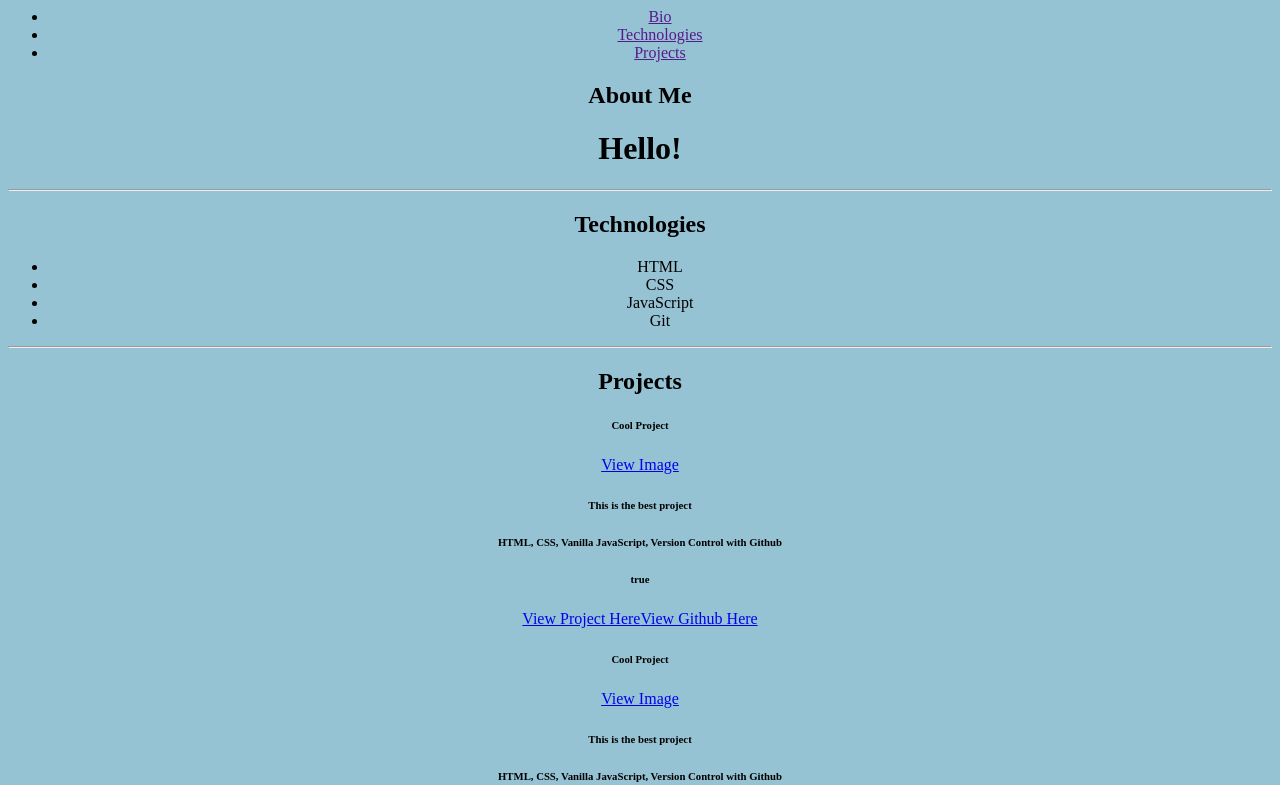
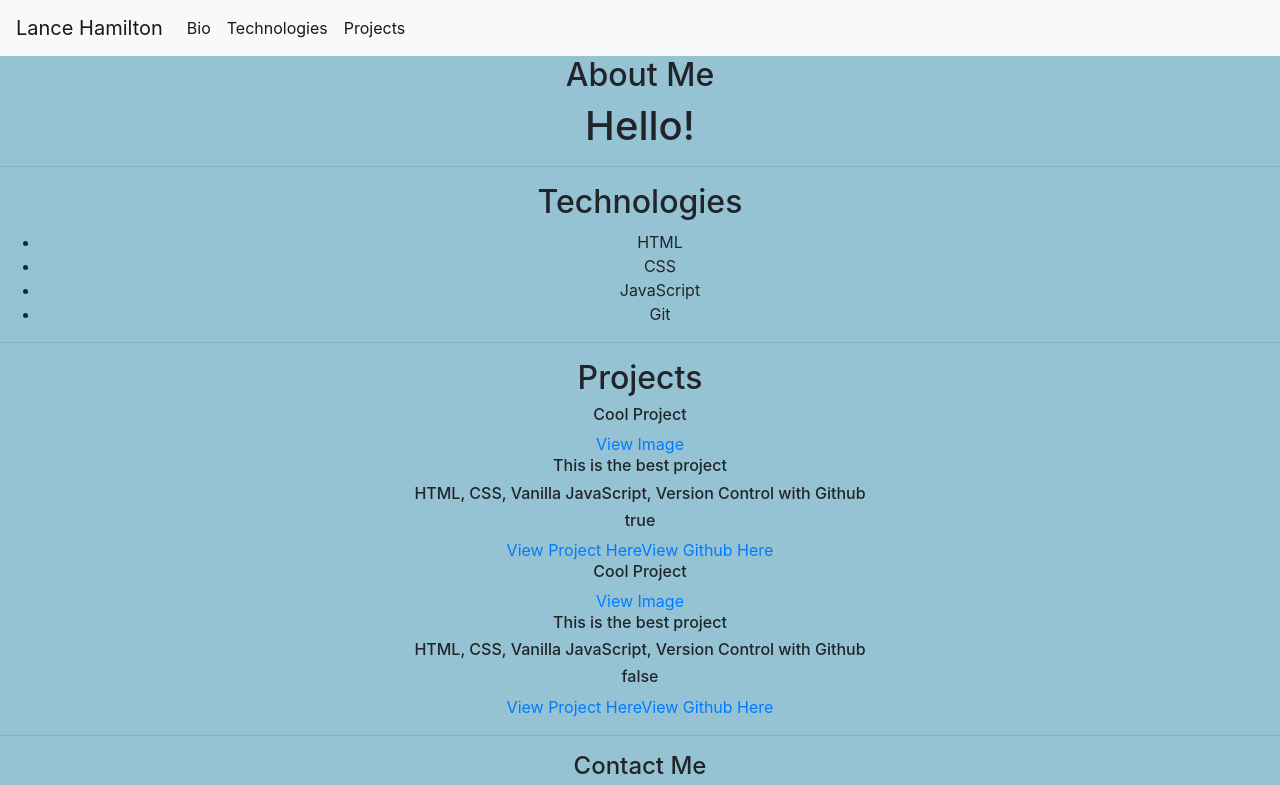
Before and after one commit to lancehamilton24/personal-bio-site, a plain HTML site: page index.html in a window 1280 px wide. Shown: the top 785 px of the page. Drawn offline with nearby package versions, Linux system fonts and the light colour scheme.

Commit message:
added bootstrap styling

```diff
--- a/index.html
+++ b/index.html
@@ -3,7 +3,7 @@
   <meta charset="UTF-8">
   <meta name="viewport" content="width=device-width, initial-scale=1.0">
   <meta http-equiv="X-UA-Compatible" content="ie=edge">
-  <!-- <link rel="stylesheet" href="https://maxcdn.bootstrapcdn.com/bootstrap/4.0.0/css/bootstrap.min.css" integrity="sha384-Gn5384xqQ1aoWXA+058RXPxPg6fy4IWvTNh0E263XmFcJlSAwiGgFAW/dAiS6JXm" crossorigin="anonymous"> -->
+  <link rel="stylesheet" href="https://stackpath.bootstrapcdn.com/bootstrap/4.1.3/css/bootstrap.min.css" integrity="sha384-MCw98/SFnGE8fJT3GXwEOngsV7Zt27NXFoaoApmYm81iuXoPkFOJwJ8ERdknLPMO" crossorigin="anonymous">
   <link rel="stylesheet" type="text/css" href="main.css">
   <title>Lance Hamilton</title>
   <!-- TODO: Insert a title for your page -->
@@ -11,14 +11,33 @@
 
 <body>
   <!-- Navigation -->
+  <nav class="navbar navbar-expand-lg navbar-light bg-light">
+    <a class="navbar-brand" href="#">Lance Hamilton</a>
+    <button class="navbar-toggler" type="button" data-toggle="collapse" data-target="#navbarSupportedContent" aria-controls="navbarSupportedContent" aria-expanded="false" aria-label="Toggle navigation">
+      <span class="navbar-toggler-icon"></span>
+    </button>
+
+    <div class="collapse navbar-collapse" id="navbarSupportedContent">
+      <ul class="navbar-nav mr-auto">
+        <li class="nav-item active">
+          <a class="nav-link" id="navToBio" href="#">Bio<span class="sr-only">(current)</span></a>
+
+        </li>
+        <li class="nav-item active">
+          <a class="nav-link" id="navToTechnologies" href="#">Technologies</a><span class="sr-only">(current)</span></a>
+
+        </li>
+        <li class="nav-item active">
+          <a class="nav-link" id="navToProjects" href="#">Projects</a><span class="sr-only">(current)</span></a>
+
+        </li>
+
+
+    </div>
+  </nav>
   <nav>
     <!-- TODO: Insert some sort of H1-H6 with your name here -->
-    <ul id="navLinks">
-      <li><a href="" id="navToBio">Bio</a></li>
-      <li><a href="" id="navToTechnologies">Technologies</a></li>
-      <li><a href="" id="navToProjects">Projects</a></li>
-    </ul>
-  </nav>
+
   <!-- End Navigation -->
 
   <!-- Primary View -->
@@ -68,9 +87,9 @@
 
 
   <script src="projects.js"></script>
-  <!-- <script src="https://code.jquery.com/jquery-3.2.1.slim.min.js" integrity="sha384-KJ3o2DKtIkvYIK3UENzmM7KCkRr/rE9/Qpg6aAZGJwFDMVNA/GpGFF93hXpG5KkN" crossorigin="anonymous"></script>
-<script src="https://cdnjs.cloudflare.com/ajax/libs/popper.js/1.12.9/umd/popper.min.js" integrity="sha384-ApNbgh9B+Y1QKtv3Rn7W3mgPxhU9K/ScQsAP7hUibX39j7fakFPskvXusvfa0b4Q" crossorigin="anonymous"></script>
-<script src="https://maxcdn.bootstrapcdn.com/bootstrap/4.0.0/js/bootstrap.min.js" integrity="sha384-JZR6Spejh4U02d8jOt6vLEHfe/JQGiRRSQQxSfFWpi1MquVdAyjUar5+76PVCmYl" crossorigin="anonymous"></script> -->
+  <script src="https://code.jquery.com/jquery-3.3.1.slim.min.js" integrity="sha384-q8i/X+965DzO0rT7abK41JStQIAqVgRVzpbzo5smXKp4YfRvH+8abtTE1Pi6jizo" crossorigin="anonymous"></script>
+  <script src="https://cdnjs.cloudflare.com/ajax/libs/popper.js/1.14.3/umd/popper.min.js" integrity="sha384-ZMP7rVo3mIykV+2+9J3UJ46jBk0WLaUAdn689aCwoqbBJiSnjAK/l8WvCWPIPm49" crossorigin="anonymous"></script>
+  <script src="https://stackpath.bootstrapcdn.com/bootstrap/4.1.3/js/bootstrap.min.js" integrity="sha384-ChfqqxuZUCnJSK3+MXmPNIyE6ZbWh2IMqE241rYiqJxyMiZ6OW/JmZQ5stwEULTy" crossorigin="anonymous"></script>
 
 </body>
 </html>
--- a/projects.js
+++ b/projects.js
@@ -54,6 +54,9 @@ const tech = document.getElementById('technologyPage');
 const projectNav = document.getElementById('navToProjects');
 const allProjects = document.getElementById('projectsPage');
 
+const navDiv = () => {
+
+
 
 bioNav.addEventListener("click", (e) => {
     tech.remove();
@@ -84,6 +87,8 @@ projectNav.addEventListener("click", (e) => {
 
 });
 
+};
+
 
 
 // projectNav.addEventListener("click", (e) => {
@@ -111,3 +116,4 @@ projectNav.addEventListener("click", (e) => {
 //   });
 
 createProjectCards();
+navDiv();
```
